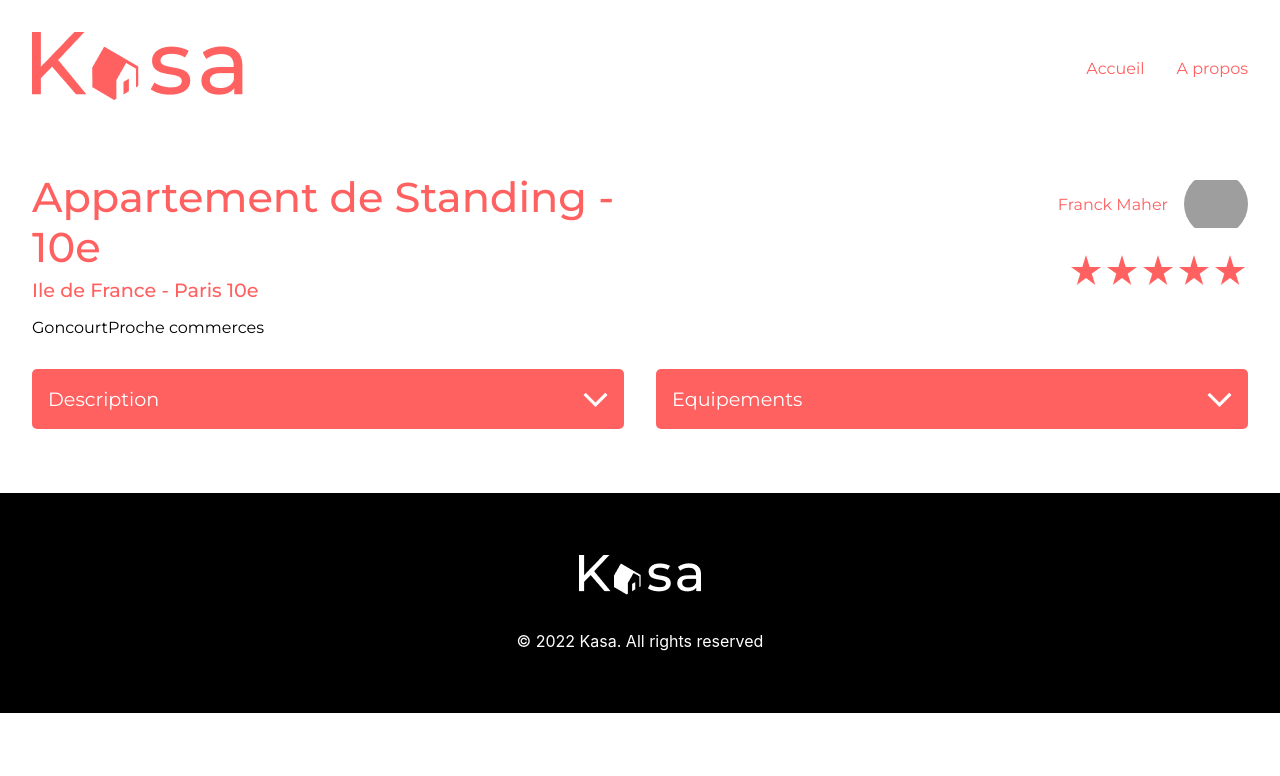
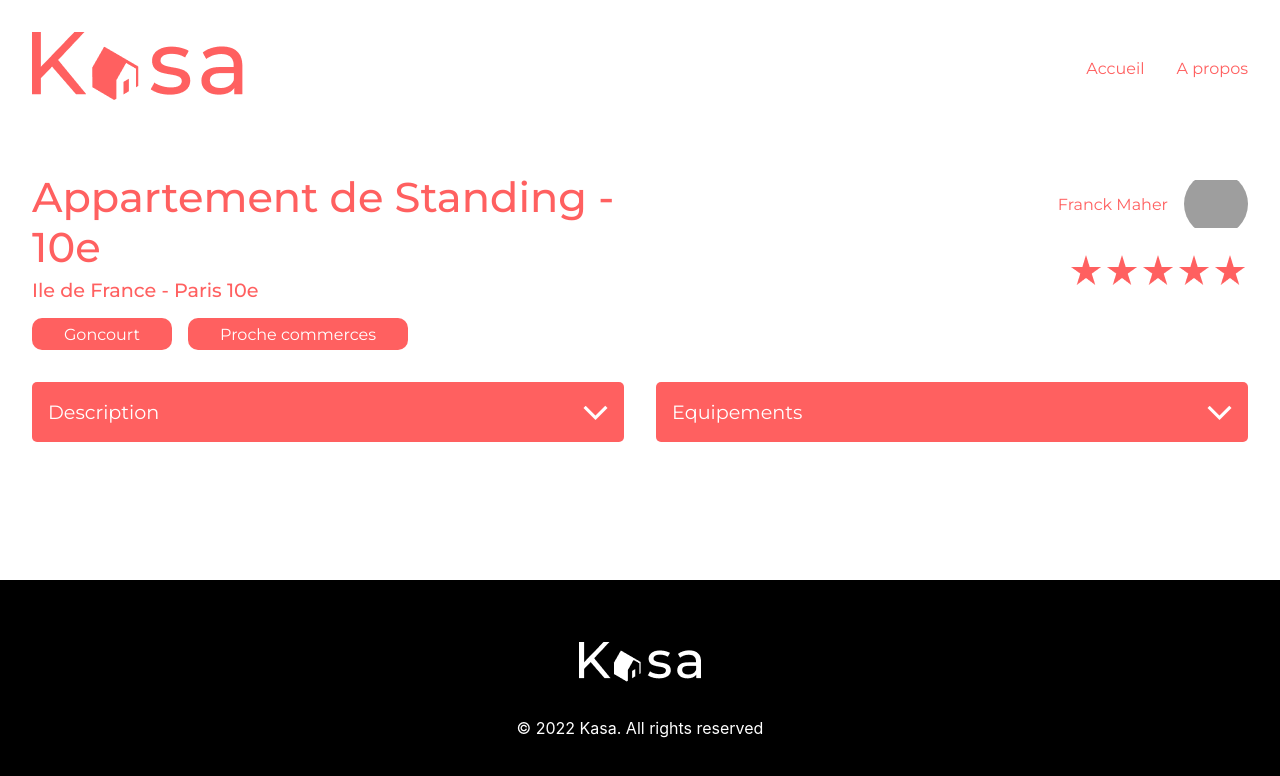
Before and after one commit to jeremyessig/OC-P7-Kasa, a React (Create React App) app: page /post/0979876d in a window 1280 px wide. Shown: the top 776 px of the page. Built offline with nearby package versions, Linux system fonts and the light colour scheme; grey boxes are pictures that could not be loaded.

Commit message:
adaptations des dropdown à multiples paragraphes

```diff
--- a/src/components/dropdown/Dropdown.jsx
+++ b/src/components/dropdown/Dropdown.jsx
@@ -9,6 +9,15 @@ const Dropdown = ( {props} ) => {
         event.currentTarget.classList.toggle('--active');
     }
 
+    let texts = [];
+
+    // Découpe les textes en paragraphe en les injectant dans un tableau
+    if(props.text instanceof Array == false){
+        texts.push(props.text);
+    }else{
+        texts = props.text;
+    }
+
     return (
         <div className='dropdown' onClick={toggleVisibility}>
             <div className="dropdown__label">
@@ -16,7 +25,13 @@ const Dropdown = ( {props} ) => {
                 <img src={arrow} alt="arrow" />
             </div>
             <div className="dropdown__text">
-                <p>{props.text}</p>
+                {
+                    texts.map(text => {
+                        return(
+                            <p> {text} </p>
+                        )
+                    })
+                }
             </div>
         </div>
     );
--- a/src/components/dropdown/dropdown.scss
+++ b/src/components/dropdown/dropdown.scss
@@ -28,17 +28,21 @@
   &.--active {
     height: fit-content;
     .dropdown__text {
-      padding: 0 1rem;
-      padding-top: 40px;
+      display: flex;
+      flex-direction: column;
+      padding: 1rem;
+      padding-top: 48px;
       margin-top: 20px;
       left: 0;
-      display: flex;
       width: auto;
       height: fit-content;
       background-color: #f7f7f7;
       border-radius: 5px;
       color: #ff6060;
       font-size: 1.1rem;
+      p {
+        margin: 0.4rem 0;
+      }
     }
     .dropdown__label {
       img {
--- a/src/components/tag/tag.scss
+++ b/src/components/tag/tag.scss
@@ -0,0 +1,8 @@
+.tag {
+  display: flex;
+  padding: 0.4rem 2rem;
+  background-color: #ff6060;
+  border-radius: 10px;
+  color: white;
+  font-family: "Montserrat", sans-serif;
+}
--- a/src/pages/single/single.scss
+++ b/src/pages/single/single.scss
@@ -6,6 +6,7 @@
   margin-bottom: 4rem;
   width: auto;
   font-family: "Montserrat", sans-serif;
+  min-height: calc(100vh - 360px - 4rem);
 
   &__carousel {
   }
@@ -44,6 +45,7 @@
       display: flex;
       align-items: center;
       height: 100%;
+      gap: 1rem;
     }
   }
 
```
